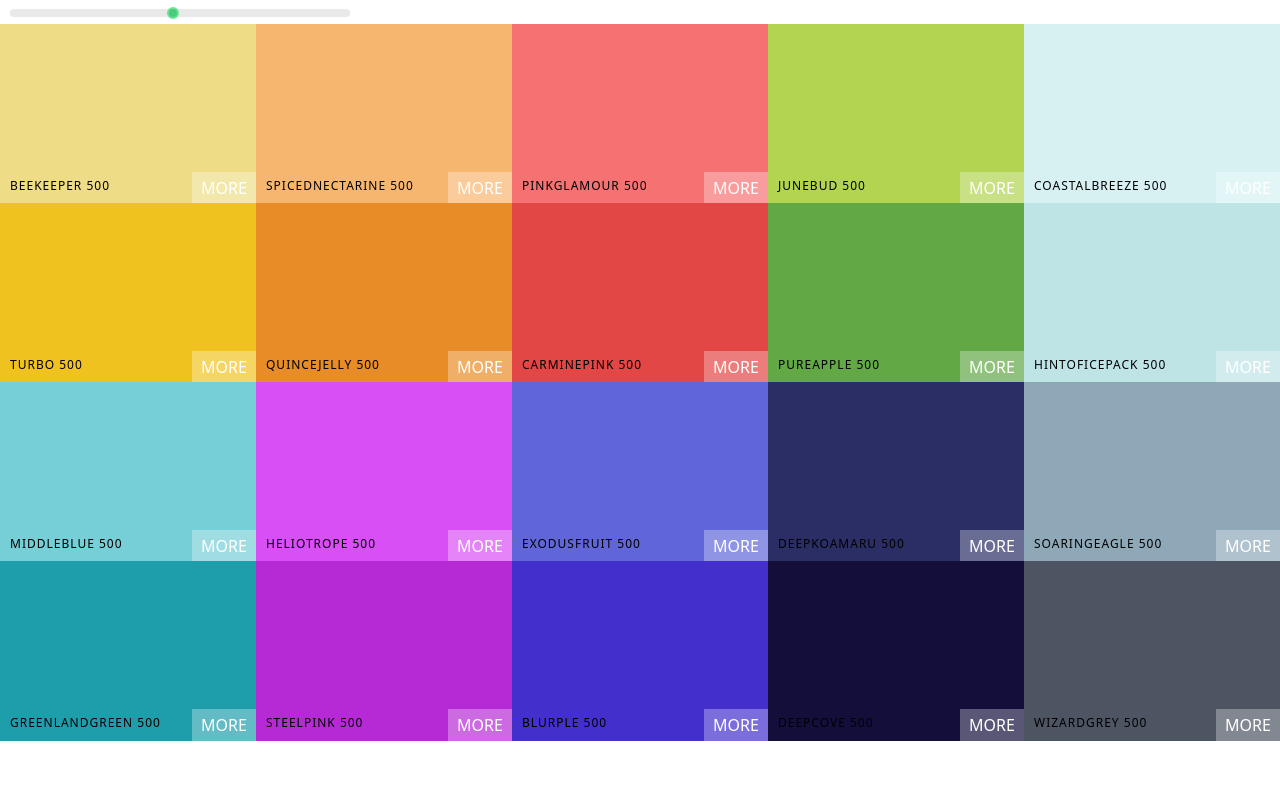
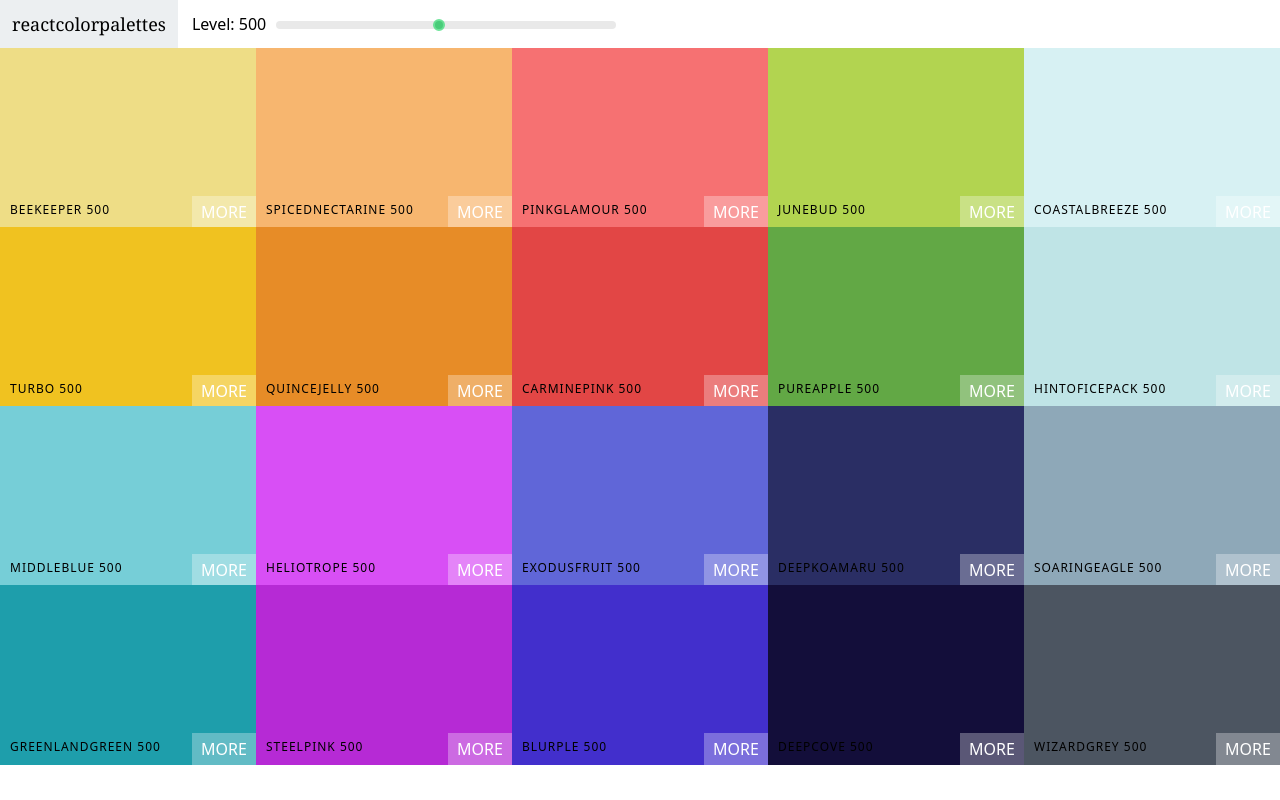
Before and after one commit to arzivre/color-palettes, a React (Vite) app: page /palette/1 in a window 1280 px wide. Built offline with nearby package versions, Linux system fonts and the light colour scheme.

Commit message:
Add Navbar components

```diff
--- /dev/null
+++ b/src/components/Navbar.tsx
@@ -0,0 +1,32 @@
+import { Dispatch, SetStateAction } from 'react'
+import Slider from 'rc-slider'
+
+interface Props {
+  level: number
+  setLevel: Dispatch<SetStateAction<number>>
+}
+const Navbar = ({ level, setLevel }: Props) => {
+  return (
+    <header className='flex h-[6vh] items-center justify-start'>
+      <div className='mr-3.5 flex h-full items-center bg-[#eceff1] py-0 px-3 font-serif text-lg'>
+        <a href='#'>reactcolorpalettes</a>
+      </div>
+      <div>
+        <span>Level: {level}</span>
+        <div className='my-0 mx-2.5 inline-block w-[340px]'>
+          <Slider
+            min={100}
+            max={900}
+            step={100}
+            defaultValue={level}
+            onChange={(nextValues) => {
+              setLevel(nextValues as number)
+            }}
+          />
+        </div>
+      </div>
+    </header>
+  )
+}
+
+export default Navbar
--- a/src/components/Palette.tsx
+++ b/src/components/Palette.tsx
@@ -2,6 +2,7 @@ import { useState } from 'react'
 import Slider from 'rc-slider'
 import ColorBox from './ColorBox'
 import 'rc-slider/assets/index.css'
+import Navbar from './Navbar'
 
 interface Props {
   generatedPalette: GeneratedPalette
@@ -31,17 +32,7 @@ const Palette = ({ generatedPalette }: Props) => {
 
   return (
     <div className='h-[100vh]'>
-      <div className='my-0 mx-2.5 w-[340px] inline-block'>
-        <Slider
-          min={100}
-          max={900}
-          step={100}
-          defaultValue={level}
-          onChange={(nextValues) => {
-            setLevel(nextValues as number)
-          }}
-        />
-      </div>
+      <Navbar level={level} setLevel={setLevel} />
       <div className='h-[90%]'>{colorBoxes}</div>
       {/* Footer */}
     </div>
```
